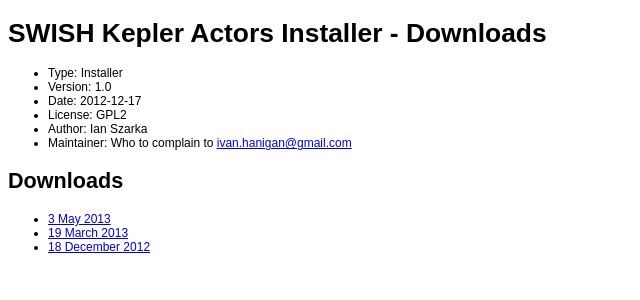
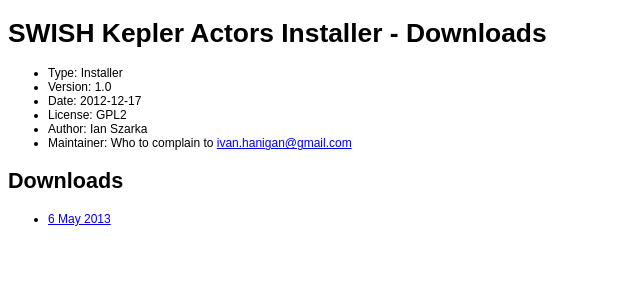
Before and after one commit to swish-climate-impact-assessment/swish-climate-impact-assessment.github.com, a Jekyll site: the page tools/swishkepleractorsinstaller/swishkepleractorsinstaller-downloads.html, which Jekyll copies as it is, in a window 1280 px wide. Shown: the top 300 px of the page, without its empty margins (0-640 px from the left). Built offline with Jekyll 4.4.1, drawn with Linux system fonts in a browser that asks for light colours; Markdown is read by kramdown in place of the engine named in the settings.

Commit message:
SWISH latest installer

```diff
--- a/tools/swishkepleractorsinstaller/swishkepleractorsinstaller-downloads.html
+++ b/tools/swishkepleractorsinstaller/swishkepleractorsinstaller-downloads.html
@@ -155,9 +155,7 @@ hr {
 <h2>Downloads</h2>
 
 <ul>
-<li><a href="/tools/swishkepleractorsinstaller/SWISHKeplerActorsInstaller3May2013.zip">3 May 2013</a></li>
-<li><a href="/tools/swishkepleractorsinstaller/SWISHKeplerActorsInstaller19Mar2013.zip">19 March 2013</a></li>
-<li><a href="/tools/swishkepleractorsinstaller/SWISHKeplerActorsInstaller18December2012.zip">18 December 2012</a></li>
+<li><a href="/tools/swishkepleractorsinstaller/SWISHKeplerActorsInstaller6May2013.zip">6 May 2013</a></li>
 </ul>
 
 </body>
```
Also changed, not shown: tools/swishkepleractorsinstaller/swishkepleractorsinstaller-downloads.md (+1 -3 lines), 1 other file.
